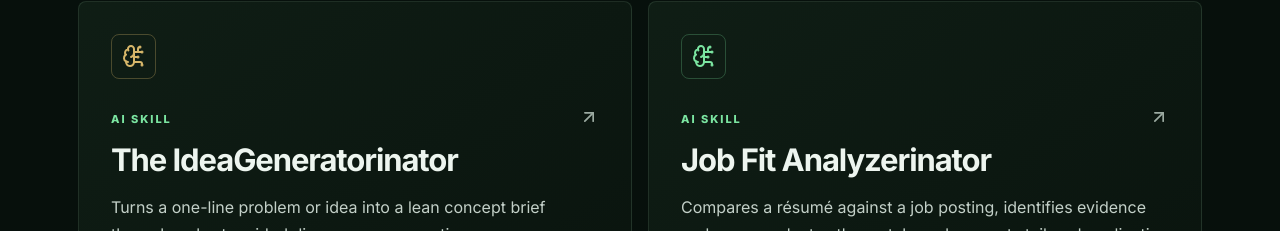
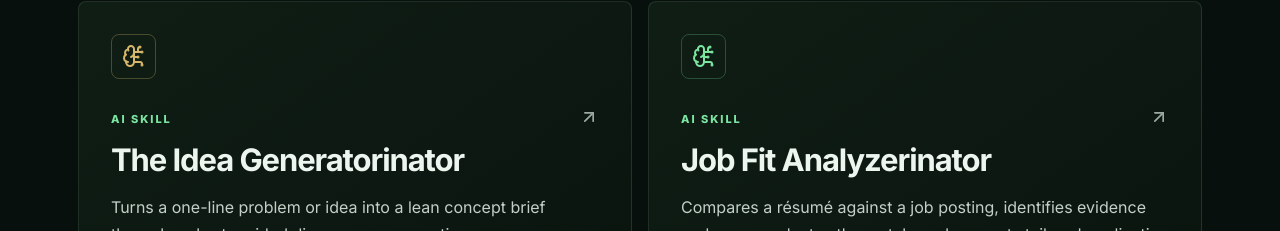
Before and after one commit to GordosGit/Portfolio.GT, a React (Vite) app in the folder site/: page / in a window 1280 px wide. Shown: the part 3042-3273 px from the top of the page. Built offline with nearby package versions, Linux system fonts and the light colour scheme.

Commit message:
Sync repo/site to renamed the-idea-generatorinator skill

```diff
--- a/site/src/data.ts
+++ b/site/src/data.ts
@@ -25,14 +25,14 @@ export const projects: Project[] = [
     accent: "green"
   },
   {
-    title: "The IdeaGeneratorinator",
+    title: "The Idea Generatorinator",
     eyebrow: "AI SKILL",
     description: "Turns a one-line problem or idea into a lean concept brief through a short, guided discovery conversation.",
     problem: "A vague idea is rarely ready to scope, prioritize, or hand to a delivery team.",
     approach: "Encode a structured discovery sequence that asks the questions a good BA would ask before moving into solution mode.",
     output: "Problem, solution, audience, differentiation, and risks.",
     skills: ["Discovery", "Requirements", "Prompt Design", "Structured Thinking"],
-    href: "https://github.com/GordosGit/Portfolio.GT/tree/main/skills/the-ideageneratorinator",
+    href: "https://github.com/GordosGit/Portfolio.GT/tree/main/skills/the-idea-generatorinator",
     featured: true,
     accent: "gold"
   },
```
Also changed, not shown: 2 other files (tests, documents, lock files or other folders).
